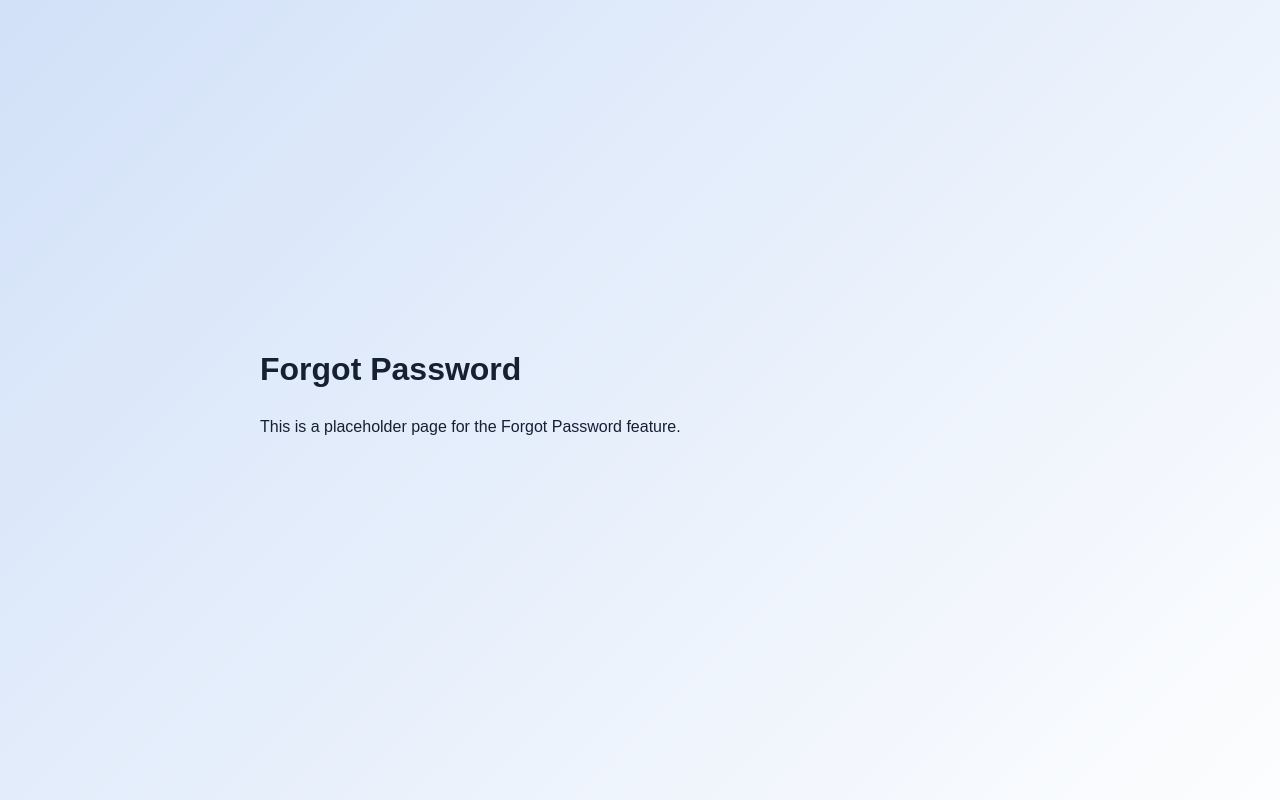
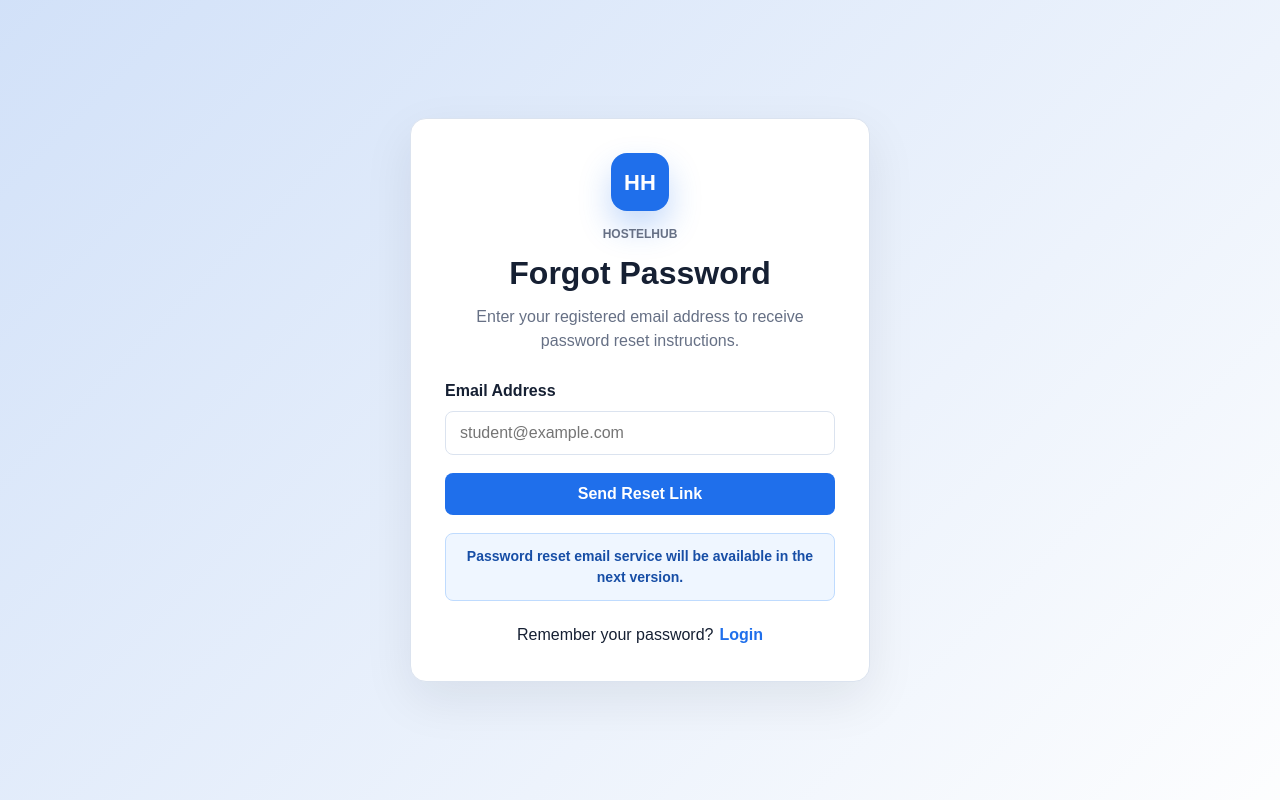
Before and after one commit to Karan-Chauhan2795/Hostelhub, a Django app: page /accounts/forgot-password/ in a window 1280 px wide. Run offline with Django 5.2, Linux system fonts and the light colour scheme.

Commit message:
Improve forgot password UI

```diff
--- a/static/css/layout.css
+++ b/static/css/layout.css
@@ -211,6 +211,18 @@
   background: #fffbfa;
   color: #b42318;
   padding: 10px 12px;
+}
+
+.auth-note {
+  margin-top: 18px;
+  border: 1px solid #bfdbfe;
+  border-radius: 8px;
+  background: #eff6ff;
+  color: var(--primary-dark);
+  font-size: 14px;
+  font-weight: 700;
+  padding: 12px 14px;
+  text-align: center;
 }
 
 .app-shell {
--- a/static/js/main.js
+++ b/static/js/main.js
@@ -18,6 +18,12 @@ document.addEventListener("DOMContentLoaded", () => {
     });
   });
 
+  document.querySelectorAll("[data-reset-notice]").forEach((button) => {
+    button.addEventListener("click", () => {
+      window.alert("Password reset email service will be available in the next version.");
+    });
+  });
+
   document.querySelectorAll("[data-table-search]").forEach((input) => {
     const table = document.getElementById(input.dataset.tableSearch);
     if (!table) {
--- a/templates/accounts/forgot_password.html
+++ b/templates/accounts/forgot_password.html
@@ -1,8 +1,28 @@
 {% extends "base.html" %}
-{% block title %}Forgot Password{% endblock %}
+{% block title %}Forgot Password | HostelHub{% endblock %}
 {% block content %}
-<div class="page-card">
-  <h1>Forgot Password</h1>
-  <p>This is a placeholder page for the Forgot Password feature.</p>
+<div class="auth-page auth-page-compact">
+  <div class="auth-card">
+    <div class="auth-brand">
+      <div class="auth-logo">HH</div>
+      <p class="eyebrow">HostelHub</p>
+      <h1>Forgot Password</h1>
+      <p>Enter your registered email address to receive password reset instructions.</p>
+    </div>
+    <form class="auth-form">
+      <div class="field">
+        <label for="reset_email">Email Address</label>
+        <input type="email" id="reset_email" name="email" autocomplete="email" placeholder="student@example.com">
+      </div>
+      <button type="button" class="btn btn-primary btn-full" data-reset-notice>Send Reset Link</button>
+    </form>
+    <div class="auth-note">
+      Password reset email service will be available in the next version.
+    </div>
+    <div class="auth-links">
+      <span>Remember your password?</span>
+      <a href="{% url 'accounts:login' %}">Login</a>
+    </div>
+  </div>
 </div>
 {% endblock %}
```
